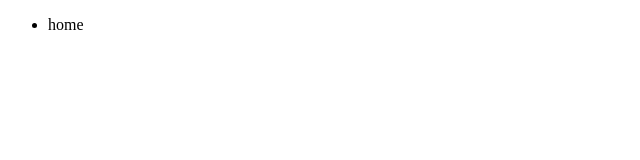
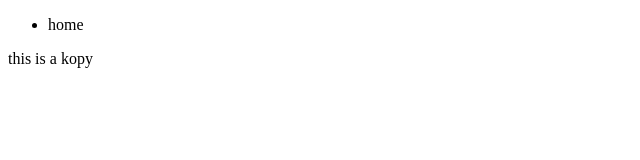
Before and after one commit to hussaini1403/Newfolder, a plain HTML site: page index.html in a window 1280 px wide. Shown: the full height of the page, 0-640 px from the left. Drawn offline with Linux system fonts and the light colour scheme.

Commit message:
footer create

```diff
--- a/index.html
+++ b/index.html
@@ -11,6 +11,9 @@
             <li>home</li>
         </ul>
     </nav>
+    <footer>
+        this is a kopy
+    </footer>
 
 </body>
 </html>
```
